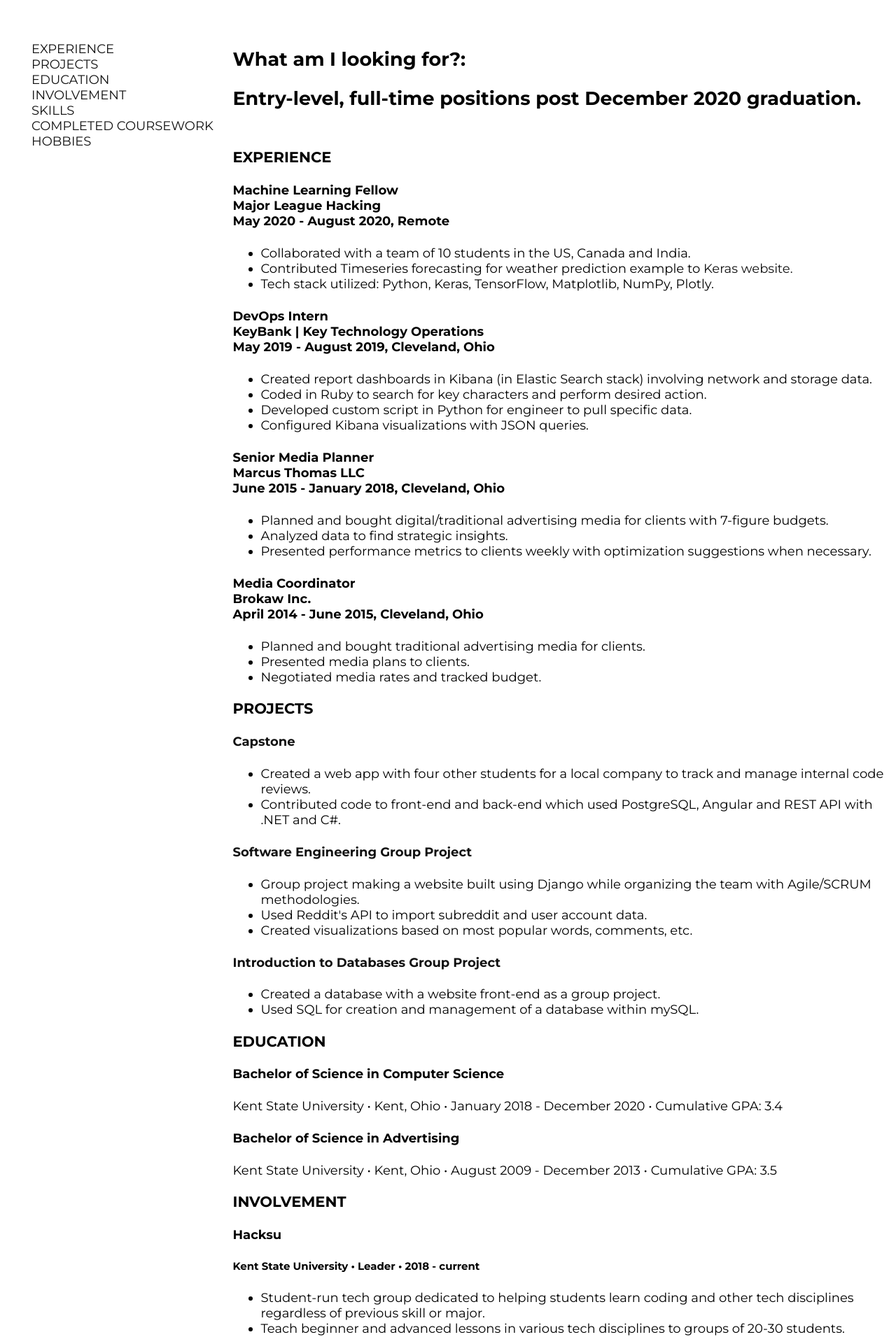
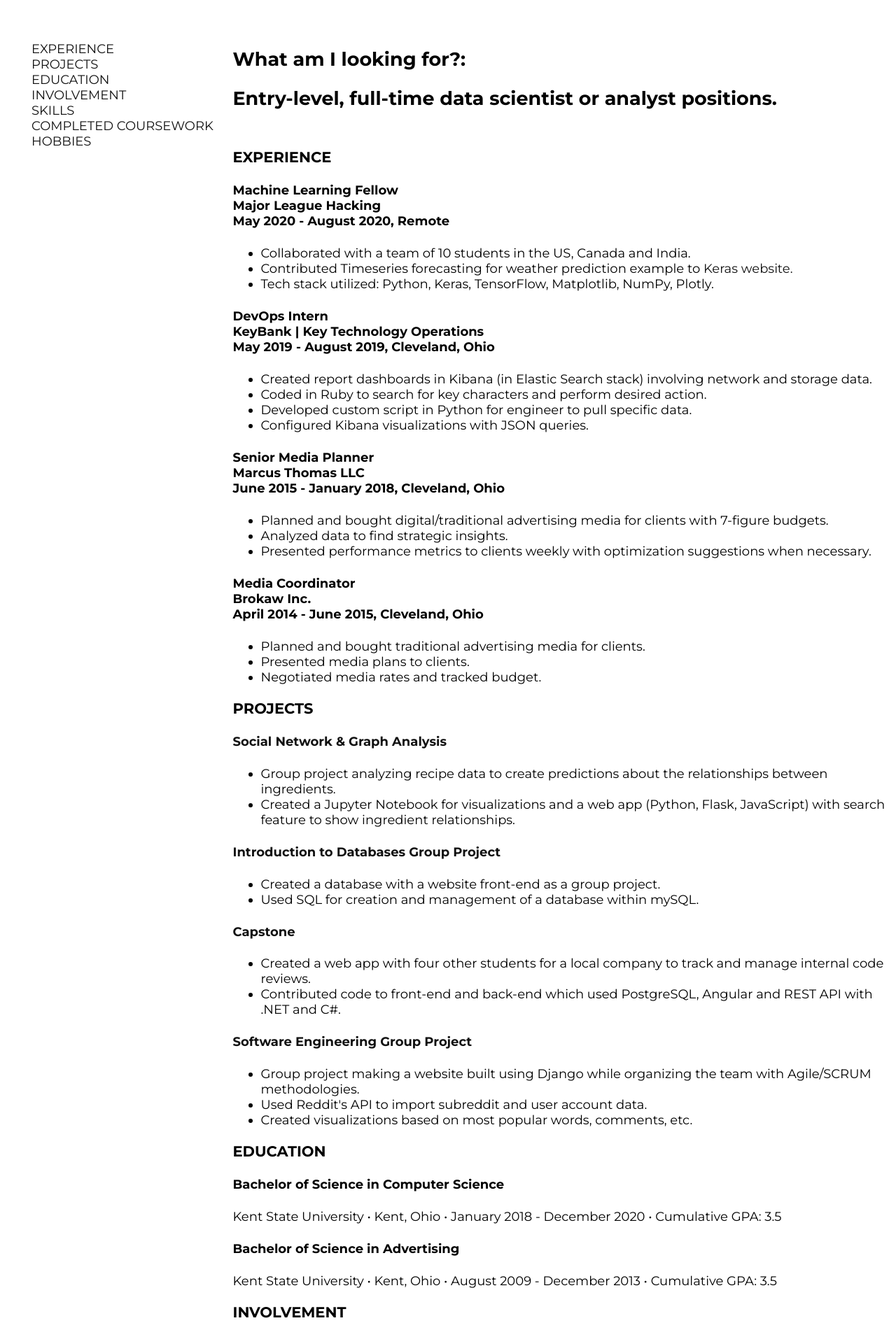
Before and after one commit to ktakattack/website, an Angular app: page /resume in a window 1280 px wide. Shown: the part 140-2051 px from the top of the page at 70% size. Built offline with nearby package versions, Linux system fonts and the light colour scheme.

Commit message:
copy updates

```diff
--- a/src/app/home/home.component.html
+++ b/src/app/home/home.component.html
@@ -1,23 +1,42 @@
-<div class="wrapper">
+<div class="w3-row">
+    <div class="w3-container w3-third w3-green">
+
         <img src="assets/birds.jpg" alt="That's me!">
+    </div>
+
+    <div class="w3-container w3-twothird w3-blue">
 
         <div class="about">
             <p>
-            Hello! I'm Kristi! I'm currently a <span class="emphasis">senior at Kent State University</span> in their computer science program with plans
-            to be a <span class="emphasis">data scientist</span> upon graduation in December 2020. <br /><br />
+                <!--Hello! I'm Kristi! I recently completed my <span class="emphasis"> computer science degree from Kent State University</span>
+                in December 2020. I'm currently on the hunt for my firstentry-level position in <span class="emphasis">data science.</span>
+                <br /><br /> -->
 
-            After working in the advertising world for four years, I decided to go back to school for another <span class="emphasis">bachelor's in
-            Computer Science.</span> Seems like a polar opposite career move, huh? Advertising was a good introduction to the data
+                After working in the advertising world for four years, I decided to go back to school for another <span
+                    class="emphasis">bachelor's in
+                    Computer Science.</span> Seems like a polar opposite career move, huh? Advertising was a good
+                introduction to the data
                 science career I'm currently in pursuit of.<br /><br />
 
-            My job in advertising was to recommend to the client how to spend their ad budget. I mainly worked with digital
-            advertising, which has metrics associated with it. I used this <span class="emphasis">data to strategize</span> what media the client should
-            use and to also report back after the campaign completed. <span class="emphasis">I came to enjoy the world of data</span> and wanted to work
+                My job in advertising was to recommend to the client how to spend their ad budget. I mainly worked with
+                digital
+                advertising, which has metrics associated with it. I used this <span class="emphasis">data to
+                    strategize</span> what media the client should
+                use and to also report back after the campaign completed. <span class="emphasis">I came to enjoy the
+                    world of data</span> and wanted to work
                 with it more than my job allowed. <br /><br />
 
-            Around this time, I kept hearing about a field of tech called <span class="emphasis">"data science."</span> It seemed like more a fit for me than advertising was, so
-            I made the decision to go back to school to get the STEM skills my original degree and advertising career did
-            not provide. Now, I'm here! <br /><br />
+                Around this time, I kept hearing about a field of tech called <span class="emphasis">"data
+                    science."</span> It seemed like more a fit for me than advertising was, so
+                I made the decision to go back to school to get the STEM skills my original degree and advertising
+                career did
+                not provide. <br /><br />
+
+                I recently completed my <span class="emphasis"> computer science degree from Kent State University</span>
+                in December 2020. I'm currently on the hunt for my an entry-level position in <span class="emphasis">data science.</span>
+                Check out <a href="http://kristi.codes/resume">kristi.codes/resume</a> to see the experience I have attained throughout my degree.
+                <br /><br />
             </p>
         </div>
     </div>
+</div>
--- a/src/app/resume/resume.component.html
+++ b/src/app/resume/resume.component.html
@@ -1,4 +1,3 @@
-
 <section>
     <nav>
         <ul>
@@ -28,7 +27,7 @@
 
     <article>
         <h2>What am I looking for?: <br /></h2>
-      <h2>Entry-level, full-time positions post December 2020 graduation.<br /><br />
+        <h2>Entry-level, full-time data scientist or analyst positions. <br /><br />
         </h2>
 
         <h3>
@@ -41,7 +40,8 @@
         </h4>
         <ul>
             <li> Collaborated with a team of 10 students in the US, Canada and India.</li>
-          <li> Contributed Timeseries forecasting for weather prediction example to <a href="https://keras.io/examples/timeseries/timeseries_weather_forecasting/">Keras website.</a></li>
+            <li> Contributed Timeseries forecasting for weather prediction example to <a
+                    href="https://keras.io/examples/timeseries/timeseries_weather_forecasting/">Keras website.</a></li>
             <li> Tech stack utilized: Python, Keras, TensorFlow, Matplotlib, NumPy, Plotly.</li>
         </ul>
         <h4>
@@ -79,8 +79,27 @@
         <h3>
             <a name="PROJECTS">PROJECTS</a>
         </h3>
+
         <h4>
-          <a href="https://github.com/Capstone-Codefucius">Capstone</a></h4>
+            <a href="https://github.com/ktakattack/Social-Graph-Analysis-Group-Project">Social Network & Graph
+                Analysis</a>
+        </h4>
+        <ul>
+            <li>Group project analyzing recipe data to create predictions about the relationships between ingredients.
+            </li>
+            <li>Created a Jupyter Notebook for visualizations and a web app (Python, Flask, JavaScript) with search
+                feature to show ingredient relationships.</li>
+        </ul>
+        <h4>
+            <a href="https://github.com/fridge-amusement/Final">Introduction to Databases Group Project</a>
+        </h4>
+        <ul>
+            <li>Created a database with a website front-end as a group project. </li>
+            <li>Used SQL for creation and management of a database within mySQL.</li>
+        </ul>
+        <h4>
+            <a href="https://github.com/Capstone-Codefucius">Capstone</a>
+        </h4>
         <ul>
             <li>Created a web app with four other students for a local company to track and manage internal code
                 reviews. </li>
@@ -88,18 +107,13 @@
             </li>
         </ul>
         <h4>
-          <a href="https://github.com/surprisetech/intheloop">Software Engineering Group Project</a></h4>
+            <a href="https://github.com/surprisetech/intheloop">Software Engineering Group Project</a>
+        </h4>
         <ul>
             <li>Group project making a website built using Django while organizing the team with Agile/SCRUM
                 methodologies.</li>
             <li>Used Reddit's API to import subreddit and user account data.</li>
             <li>Created visualizations based on most popular words, comments, etc.</li>
-      </ul>
-      <h4>
-          <a href="https://github.com/fridge-amusement/Final">Introduction to Databases Group Project</a></h4>
-      <ul>
-          <li>Created a database with a website front-end as a group project. </li>
-          <li>Used SQL for creation and management of a database within mySQL.</li>
         </ul>
 
         <h3>
@@ -107,7 +121,7 @@
         </h3>
 
         <h4>Bachelor of Science in Computer Science</h4>
-      <p>Kent State University • Kent, Ohio • January 2018 - December 2020 • Cumulative GPA: 3.4</p>
+        <p>Kent State University • Kent, Ohio • January 2018 - December 2020 • Cumulative GPA: 3.5</p>
         <h4>Bachelor of Science in Advertising</h4>
         <p>Kent State University • Kent, Ohio • August 2009 - December 2013 • Cumulative GPA: 3.5</p>
 
@@ -115,7 +129,7 @@
             <a name="INVOLVEMENT">INVOLVEMENT</a>
         </h3>
         <h4>Hacksu</h4>
-      <h5>Kent State University • Leader • 2018 - current</h5>
+        <h5>Kent State University • Leader • 2018 - 2020</h5>
         <ul>
             <li>Student-run tech group dedicated to helping students learn coding and other tech disciplines regardless
                 of
@@ -160,32 +174,29 @@
             <a name="COURSEWORK">COMPLETED COURSEWORK</a>
         </h3>
         <p>
+            Algorithms <br />
             Computer Science I (C++) <br />
             Computer Science II (C++ and data structures) <br />
             Computer Science III (C++ STL and programming patterns) <br />
-          Capstone
+            Capstone (Angular, PostgreSQL, .NET Core)
             Discrete Structure (Logic) <br />
             Basic Probability Statistics <br />
+            Internet Engineering<br />
             Software Engineering (Python, PHP, Agile and SCRUM practices) <br />
             Introduction to Database Systems Design (SQL, mySQL)<br />
             Computer Communication Networks <br />
             Structure of Programming Languages <br />
             Operating Systems <br />
             Computer Architecture (MIPS) <br />
-      </p>
-      <h5>In Progress(Fall 2020)</h5>
-      <p>
-          Web Programming<br />
-          Graph and Social Network Analysis<br />
-          Internet Engineering<br />
-          Algorithms
+            Web Programming I (Bottle, Python)
+            Social Graph & Network Analysis (Python, Flask, JavaScript)
         </p>
 
         <h3>
             <a name="HOBBIES">HOBBIES</a>
         </h3>
         <p>
-          cooking | board games | reading  | gardening | video games | watching documentaries
+            cooking | board games | reading | gardening
         </p>
     </article>
 
```
Lines whose indentation alone changed are shown as unchanged.
